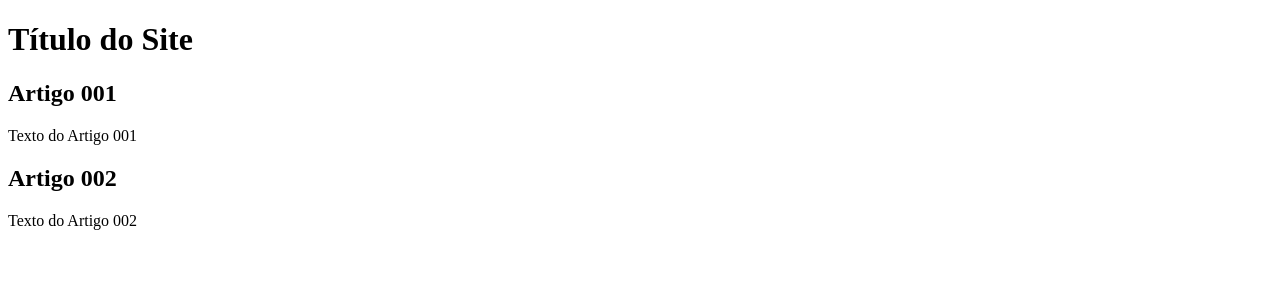
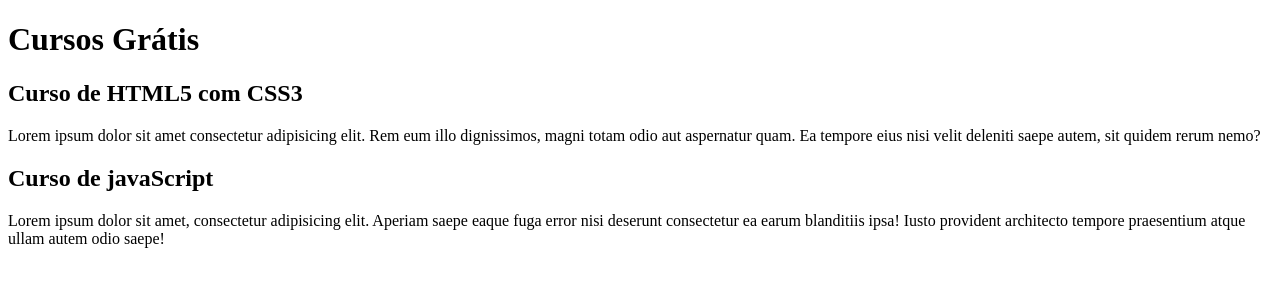
Before and after one commit to MichelSeben01/projeto-site, a plain HTML site: page index.html in a window 1280 px wide. Drawn offline with Linux system fonts and the light colour scheme.

Commit message:
Comecei a escrever o conteúdo

```diff
--- a/index.html
+++ b/index.html
@@ -8,15 +8,15 @@
 <body>
     <main>
         <head>
-            <h1>Título do Site</h1>
+            <h1>Cursos Grátis</h1>
         </head>
         <article>
-            <h2>Artigo 001</h2>
-            <p>Texto do Artigo 001</p>
+            <h2>Curso de HTML5 com CSS3</h2>
+            <p>Lorem ipsum dolor sit amet consectetur adipisicing elit. Rem eum illo dignissimos, magni totam odio aut aspernatur quam. Ea tempore eius nisi velit deleniti saepe autem, sit quidem rerum nemo?</p>
         </article>
         <article>
-            <h2>Artigo 002</h2>
-            <p>Texto do Artigo 002</p>
+            <h2>Curso de javaScript</h2>
+            <p>Lorem ipsum dolor sit amet, consectetur adipisicing elit. Aperiam saepe eaque fuga error nisi deserunt consectetur ea earum blanditiis ipsa! Iusto provident architecto tempore praesentium atque ullam autem odio saepe!</p>
         </article>
     </main>
 </body>
```
